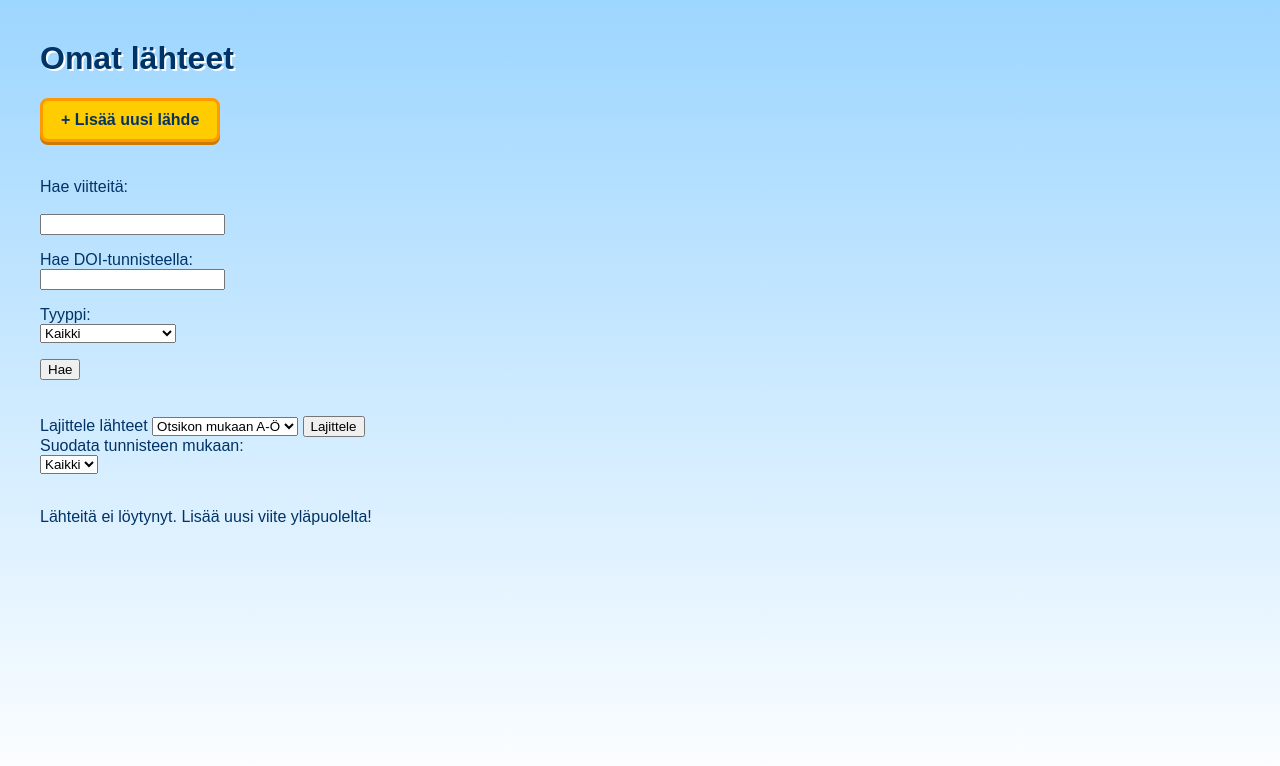
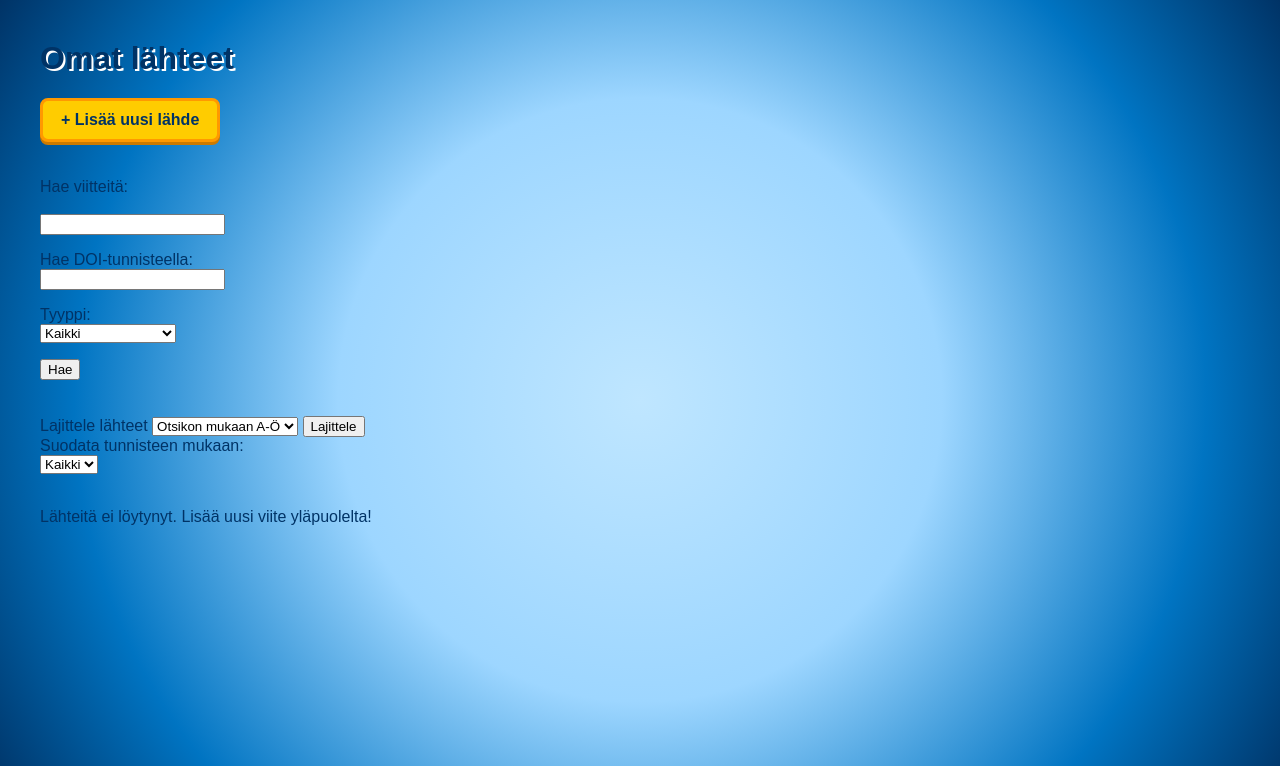
Before and after one commit to Brynde/ohtu-luukkaisen-opetuslapset, a Flask app: page / in a window 1280 px wide. Shown: the top 766 px of the page. Run offline with Flask 3, Linux system fonts and the light colour scheme.

Commit message:
fix style.css

```diff
--- a/src/static/style.css
+++ b/src/static/style.css
@@ -1,7 +1,13 @@
 body {
     font-family: Arial, sans-serif;
     margin: 40px;
-    background: linear-gradient(#9dd6ff, #ffffff);
+    background: radial-gradient(
+        circle at center,
+        #bfe6ff 0%,
+        #9dd6ff 40%,
+        #0074c2 75%,
+        #003366 100%
+    );
     background-attachment: fixed;
     color: #003366;
 }
```
